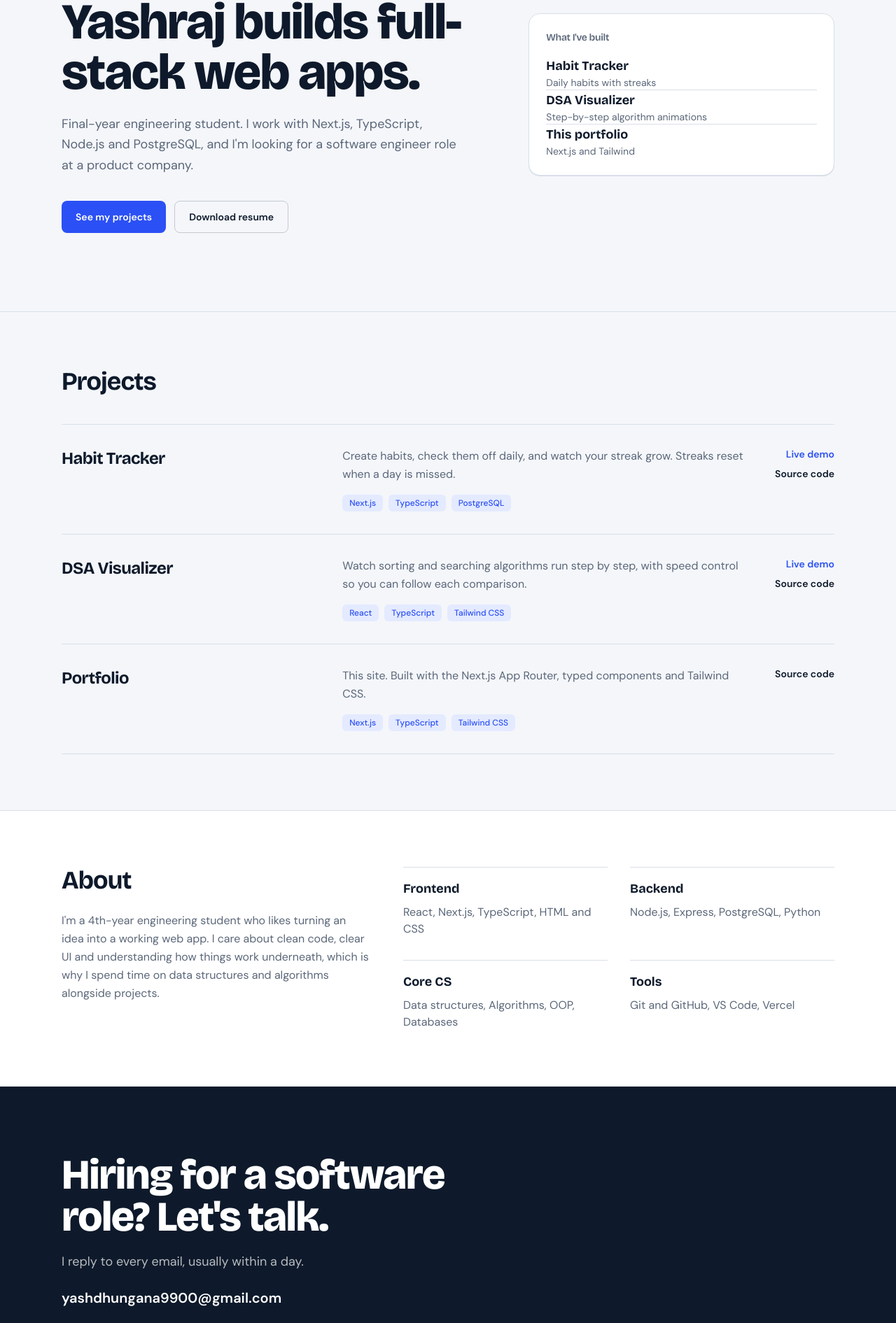
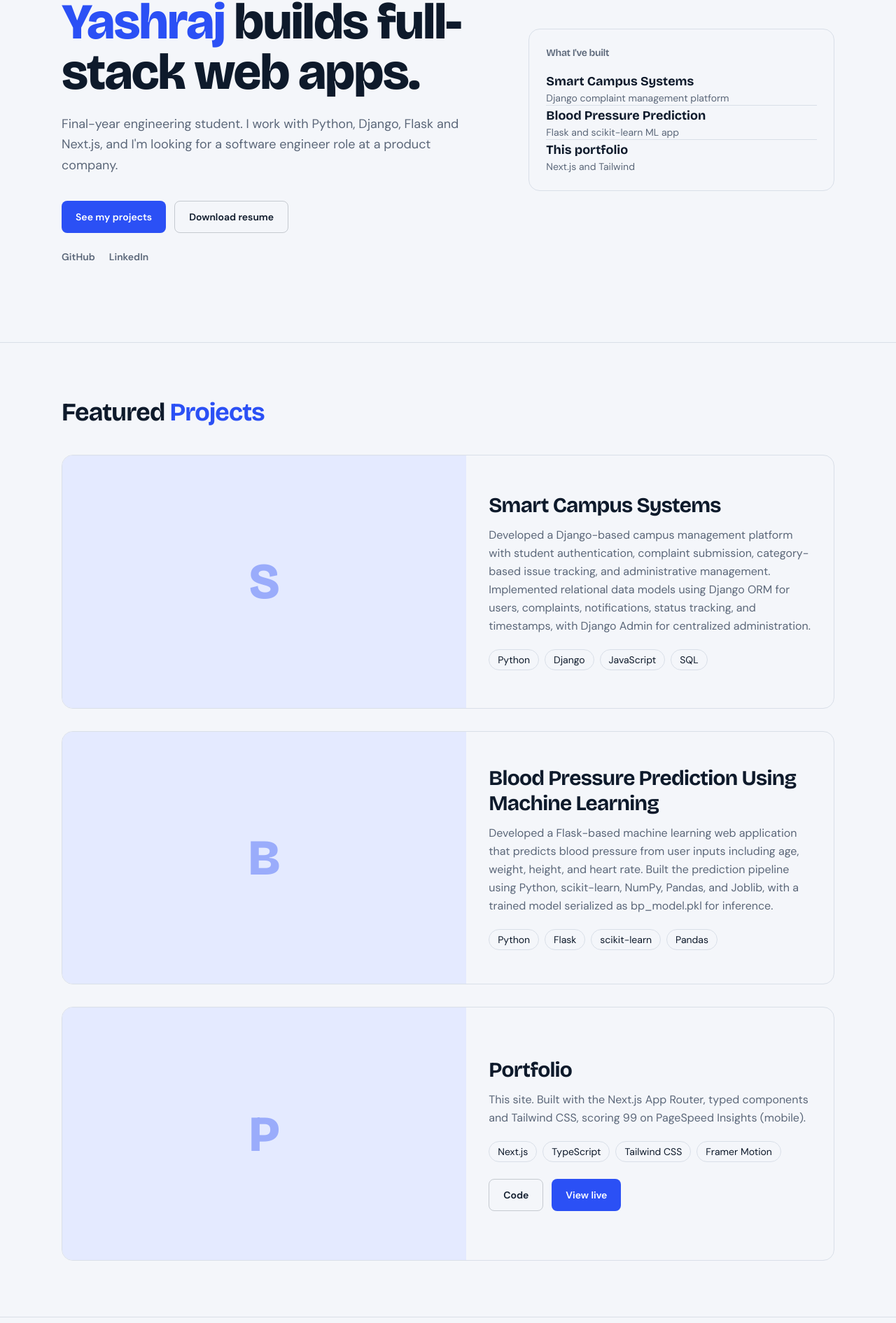
Before and after one commit to yashdhungana9900/portfolio, a Next.js app: page / in a window 1280 px wide. Shown: the part 240-2131 px from the top of the page at 70% size. Built offline with nearby package versions, Linux system fonts and the light colour scheme; no server answers.

Commit message:
Redesign: dark mint theme, new projects

```diff
--- a/app/layout.tsx
+++ b/app/layout.tsx
@@ -24,10 +24,11 @@ export const metadata: Metadata = {
     "Yashraj Dhungana",
     "full-stack developer",
     "software engineer",
+    "Python",
+    "Django",
+    "Flask",
     "Next.js",
-    "TypeScript",
-    "Node.js",
-    "PostgreSQL",
+    "machine learning",
     "portfolio",
   ],
   authors: [{ name: SITE.name }],
--- a/components/About.tsx
+++ b/components/About.tsx
@@ -1,18 +1,22 @@
 import Reveal from "./Reveal";
 
 const skills = [
-  { group: "Frontend", items: ["React", "Next.js", "TypeScript", "HTML and CSS"] },
-  { group: "Backend", items: ["Node.js", "Express", "PostgreSQL", "Python"] },
+  { group: "Languages", items: ["Python", "JavaScript", "TypeScript", "SQL"] },
+  { group: "Backend", items: ["Django", "Flask", "PostgreSQL"] },
+  { group: "Frontend", items: ["React", "Next.js", "Tailwind CSS", "HTML and CSS"] },
+  { group: "ML and data", items: ["scikit-learn", "Pandas", "NumPy"] },
   { group: "Core CS", items: ["Data structures", "Algorithms", "OOP", "Databases"] },
   { group: "Tools", items: ["Git and GitHub", "VS Code", "Vercel"] },
 ];
 
 export default function About() {
   return (
-    <section id="about" className="border-t border-line bg-white">
+    <section id="about" className="border-t border-line bg-surface">
       <div className="container-page grid gap-12 py-20 lg:grid-cols-[1fr_1.4fr]">
         <div>
-          <h2 className="section-title">About</h2>
+          <h2 className="section-title">
+            About <span className="text-brand">me</span>
+          </h2>
           <p className="mt-6 max-w-md leading-relaxed text-muted">
             I&apos;m a 4th-year engineering student who likes turning an idea
             into a working web app. I care about clean code, clear UI and
@@ -23,9 +27,22 @@ export default function About() {
 
         <dl className="grid gap-x-8 gap-y-8 sm:grid-cols-2">
           {skills.map((s, i) => (
-            <Reveal key={s.group} delay={i * 0.07} className="border-t border-line pt-4">
+            <Reveal
+              key={s.group}
+              delay={i * 0.07}
+              className="border-t border-line pt-4"
+            >
               <dt className="font-display text-lg font-bold">{s.group}</dt>
-              <dd className="mt-2 text-muted">{s.items.join(", ")}</dd>
+              <dd className="mt-3 flex flex-wrap gap-2">
+                {s.items.map((item) => (
+                  <span
+                    key={item}
+                    className="rounded-full bg-soft px-3 py-1 text-sm font-medium text-brand"
+                  >
+                    {item}
+                  </span>
+                ))}
+              </dd>
             </Reveal>
           ))}
         </dl>
--- a/components/Contact.tsx
+++ b/components/Contact.tsx
@@ -1,50 +1,50 @@
+import { SITE } from "@/lib/site";
+
 const EMAIL = "yashdhungana9900@gmail.com";
-
-const links = [
-  { label: "GitHub", href: "https://github.com/yashdhungana9900" },
-  { label: "LinkedIn", href: "https://www.linkedin.com/in/yashdhungana/" },
-];
 
 export default function Contact() {
   return (
-    <section id="contact" className="bg-ink text-white">
+    <section id="contact" className="border-t border-line bg-surface">
       <div className="container-page py-24">
         <h2 className="max-w-2xl text-4xl font-extrabold leading-tight sm:text-6xl">
-          Hiring for a software role? Let&apos;s talk.
+          Hiring for a software role?{" "}
+          <span className="text-brand">Let&apos;s talk.</span>
         </h2>
 
-        <p className="mt-5 max-w-lg text-lg text-white/70">
+        <p className="mt-5 max-w-lg text-lg text-muted">
           I reply to every email, usually within a day.
         </p>
 
         <p className="mt-6 select-all text-xl font-semibold">{EMAIL}</p>
 
-        <div className="relative z-10 mt-6 flex flex-wrap items-center gap-6">
+        <div className="relative z-10 mt-6 flex flex-wrap items-center gap-3">
           <a
             href={`https://mail.google.com/mail/?view=cm&to=${EMAIL}`}
             target="_blank"
             rel="noreferrer"
-            className="btn bg-white text-ink hover:bg-soft"
+            className="btn-primary"
           >
             Email me
           </a>
-          <a
-            href={`mailto:${EMAIL}`}
-            className="text-sm font-semibold text-white/80 underline-offset-4 hover:text-white hover:underline"
-          >
+          <a href={`mailto:${EMAIL}`} className="btn-outline">
             Open in mail app
           </a>
-          {links.map((l) => (
-            <a
-              key={l.label}
-              href={l.href}
-              target="_blank"
-              rel="noreferrer"
-              className="text-sm font-semibold text-white/80 underline-offset-4 hover:text-white hover:underline"
-            >
-              {l.label}
-            </a>
-          ))}
+          <a
+            href={SITE.github}
+            target="_blank"
+            rel="noreferrer"
+            className="btn-outline"
+          >
+            GitHub
+          </a>
+          <a
+            href={SITE.linkedin}
+            target="_blank"
+            rel="noreferrer"
+            className="btn-outline"
+          >
+            LinkedIn
+          </a>
         </div>
       </div>
     </section>
--- a/components/Footer.tsx
+++ b/components/Footer.tsx
@@ -1,9 +1,28 @@
+import { SITE } from "@/lib/site";
+
 export default function Footer() {
   return (
-    <footer className="bg-ink text-sm text-white/60">
-      <div className="container-page flex flex-col gap-2 border-t border-white/10 py-6 sm:flex-row sm:justify-between">
-        <p>© {new Date().getFullYear()} Yashraj</p>
-        <p>Built with Next.js and Tailwind CSS</p>
+    <footer className="border-t border-line bg-paper text-sm text-muted">
+      <div className="container-page flex flex-col gap-3 py-6 sm:flex-row sm:items-center sm:justify-between">
+        <p>© {new Date().getFullYear()} {SITE.name}</p>
+        <div className="flex gap-5">
+          <a
+            href={SITE.github}
+            target="_blank"
+            rel="noreferrer"
+            className="transition-colors hover:text-brand"
+          >
+            GitHub
+          </a>
+          <a
+            href={SITE.linkedin}
+            target="_blank"
+            rel="noreferrer"
+            className="transition-colors hover:text-brand"
+          >
+            LinkedIn
+          </a>
+        </div>
       </div>
     </footer>
   );
--- a/components/Hero.tsx
+++ b/components/Hero.tsx
@@ -1,10 +1,11 @@
 "use client";
 
 import { m, type Variants } from "framer-motion";
+import { SITE } from "@/lib/site";
 
 const builds = [
-  { name: "Habit Tracker", note: "Daily habits with streaks" },
-  { name: "DSA Visualizer", note: "Step-by-step algorithm animations" },
+  { name: "Smart Campus Systems", note: "Django complaint management platform" },
+  { name: "Blood Pressure Prediction", note: "Flask and scikit-learn ML app" },
   { name: "This portfolio", note: "Next.js and Tailwind" },
 ];
 
@@ -25,7 +26,7 @@ export default function Hero() {
         <m.div variants={container} initial="hidden" animate="show">
           <m.p
             variants={item}
-            className="inline-flex items-center gap-2 rounded-full border border-line bg-white px-3 py-1.5 text-sm text-muted"
+            className="inline-flex items-center gap-2 rounded-full border border-line bg-surface px-3 py-1.5 text-sm text-muted"
           >
             <span className="h-2 w-2 rounded-full bg-ok" aria-hidden />
             Open to SDE roles, graduating 2027
@@ -34,16 +35,17 @@ export default function Hero() {
           {/* The h1 is NOT animated on purpose: it is the biggest element on
               screen, so hiding it until JS loads would hurt the LCP score. */}
           <h1 className="mt-6 text-5xl font-extrabold leading-[1.05] sm:text-7xl">
-            Yashraj builds full-stack web apps.
+            <span className="text-brand">Yashraj</span> builds full-stack web
+            apps.
           </h1>
 
           <m.p
             variants={item}
             className="mt-6 max-w-xl text-lg leading-relaxed text-muted"
           >
-            Final-year engineering student. I work with Next.js, TypeScript,
-            Node.js and PostgreSQL, and I&apos;m looking for a software
-            engineer role at a product company.
+            Final-year engineering student. I work with Python, Django, Flask
+            and Next.js, and I&apos;m looking for a software engineer role at a
+            product company.
           </m.p>
 
           <m.div variants={item} className="mt-9 flex flex-wrap gap-3">
@@ -62,11 +64,33 @@ export default function Hero() {
               Download resume
             </m.a>
           </m.div>
+
+          <m.div
+            variants={item}
+            className="mt-6 flex gap-5 text-sm font-semibold"
+          >
+            <a
+              href={SITE.github}
+              target="_blank"
+              rel="noreferrer"
+              className="text-muted transition-colors hover:text-brand"
+            >
+              GitHub
+            </a>
+            <a
+              href={SITE.linkedin}
+              target="_blank"
+              rel="noreferrer"
+              className="text-muted transition-colors hover:text-brand"
+            >
+              LinkedIn
+            </a>
+          </m.div>
         </m.div>
 
         <m.aside
           aria-label="Things I've built"
-          className="rounded-2xl border border-line bg-white p-6 shadow-[0_1px_0_#D9DFE8]"
+          className="rounded-2xl border border-line bg-surface p-6"
           initial={{ opacity: 0, y: 20 }}
           animate={{ opacity: 1, y: 0 }}
           transition={{ duration: 0.6, delay: 0.35, ease: "easeOut" }}
--- a/components/Navbar.tsx
+++ b/components/Navbar.tsx
@@ -18,7 +18,7 @@ export default function Navbar() {
         <ul className="flex items-center gap-6 text-sm font-medium text-muted sm:gap-8">
           {links.map((l) => (
             <li key={l.href}>
-              <a href={l.href} className="transition-colors hover:text-ink">
+              <a href={l.href} className="transition-colors hover:text-brand">
                 {l.label}
               </a>
             </li>
@@ -26,7 +26,7 @@ export default function Navbar() {
           <li>
             <a
               href="/resume.pdf"
-              className="rounded-lg border border-ink/20 px-3 py-1.5 text-ink transition-colors hover:border-ink hover:bg-white"
+              className="rounded-lg border border-ink/20 px-3 py-1.5 text-ink transition-colors hover:border-brand hover:bg-surface hover:text-brand"
             >
               Resume
             </a>
--- a/components/Projects.tsx
+++ b/components/Projects.tsx
@@ -1,37 +1,40 @@
+import Image from "next/image";
 import Reveal from "./Reveal";
+import { SITE_URL } from "@/lib/site";
 
 type Project = {
   title: string;
   description: string;
   stack: string[];
+  image?: string; // e.g. "/projects/habit-tracker.webp" (file in public/projects)
   code?: string; // GitHub URL
   live?: string; // deployed URL
 };
 
-// Edit this list. Make "stack" match what you actually used.
+// Only add code/live when the link really works. Empty = button is hidden.
 const projects: Project[] = [
   {
-    title: "Habit Tracker",
+    title: "Smart Campus Systems",
     description:
-      "Create habits, check them off daily, and watch your streak grow. Streaks reset when a day is missed.",
-    stack: ["Next.js", "TypeScript", "PostgreSQL"],
-    code: "https://github.com/your-username/habit-tracker",
-    live: "https://your-habit-tracker.vercel.app",
+      "Developed a Django-based campus management platform with student authentication, complaint submission, category-based issue tracking, and administrative management. Implemented relational data models using Django ORM for users, complaints, notifications, status tracking, and timestamps, with Django Admin for centralized administration.",
+    stack: ["Python", "Django", "JavaScript", "SQL"],
+    // code: "https://github.com/yashdhungana9900/YOUR-REPO",
+    // live: "https://YOUR-APP-URL",
   },
   {
-    title: "DSA Visualizer",
+    title: "Blood Pressure Prediction Using Machine Learning",
     description:
-      "Watch sorting and searching algorithms run step by step, with speed control so you can follow each comparison.",
-    stack: ["React", "TypeScript", "Tailwind CSS"],
-    code: "https://github.com/your-username/dsa-visualizer",
-    live: "https://your-dsa-visualizer.vercel.app",
+      "Developed a Flask-based machine learning web application that predicts blood pressure from user inputs including age, weight, height, and heart rate. Built the prediction pipeline using Python, scikit-learn, NumPy, Pandas, and Joblib, with a trained model serialized as bp_model.pkl for inference.",
+    stack: ["Python", "Flask", "scikit-learn", "Pandas"],
+    // code: "https://github.com/yashdhungana9900/YOUR-REPO",
   },
   {
     title: "Portfolio",
     description:
-      "This site. Built with the Next.js App Router, typed components and Tailwind CSS.",
-    stack: ["Next.js", "TypeScript", "Tailwind CSS"],
-    code: "https://github.com/your-username/portfolio",
+      "This site. Built with the Next.js App Router, typed components and Tailwind CSS, scoring 99 on PageSpeed Insights (mobile).",
+    stack: ["Next.js", "TypeScript", "Tailwind CSS", "Framer Motion"],
+    code: "https://github.com/yashdhungana9900/portfolio",
+    live: "https://portfolio-two-pi-s00523mp6l.vercel.app",
   },
 ];
 
@@ -39,51 +42,73 @@ export default function Projects() {
   return (
     <section id="projects" className="border-t border-line">
       <div className="container-page py-20">
-        <h2 className="section-title">Projects</h2>
+        <h2 className="section-title">
+          Featured <span className="text-brand">Projects</span>
+        </h2>
 
-        <ul className="mt-10 divide-y divide-line border-y border-line">
+        <ul className="mt-10 grid gap-8">
           {projects.map((p) => (
             <Reveal
               as="li"
               key={p.title}
-              className="grid gap-4 py-8 md:grid-cols-[1fr_1.6fr_auto] md:gap-10"
+              className="overflow-hidden rounded-2xl border border-line bg-surface md:grid md:grid-cols-[1.1fr_1fr]"
             >
-              <h3 className="text-2xl font-bold">{p.title}</h3>
+              <div className="relative aspect-[16/10] bg-soft">
+                {p.image ? (
+                  <Image
+                    src={p.image}
+                    alt={`${p.title} screenshot`}
+                    fill
+                    sizes="(min-width: 768px) 50vw, 100vw"
+                    className="object-cover object-top"
+                  />
+                ) : (
+                  <div className="flex h-full items-center justify-center font-display text-7xl font-extrabold text-brand/40">
+                    {p.title[0]}
+                  </div>
+                )}
+              </div>
 
-              <div>
-                <p className="leading-relaxed text-muted">{p.description}</p>
-                <ul className="mt-4 flex flex-wrap gap-2">
+              <div className="flex flex-col justify-center p-6 md:p-8">
+                <h3 className="text-2xl font-bold sm:text-3xl">{p.title}</h3>
+                <p className="mt-3 leading-relaxed text-muted">
+                  {p.description}
+                </p>
+
+                <ul className="mt-5 flex flex-wrap gap-2">
                   {p.stack.map((s) => (
                     <li
                       key={s}
-                      className="rounded-md bg-soft px-2.5 py-1 text-xs font-medium text-brand"
+                      className="rounded-full border border-line px-3 py-1 text-sm text-ink"
                     >
                       {s}
                     </li>
                   ))}
                 </ul>
-              </div>
 
-              <div className="flex gap-5 text-sm font-semibold md:flex-col md:gap-2 md:text-right">
+                {(p.code || p.live) && (
+                  <div className="mt-6 flex flex-wrap gap-3">
+                    {p.code && (
+                      <a
+                        href={p.code}
+                        target="_blank"
+                        rel="noreferrer"
+                        className="btn-outline"
+                      >
+                        Code
+                      </a>
+                    )}
                     {p.live && (
                       <a
                         href={p.live}
                         target="_blank"
                         rel="noreferrer"
-                    className="text-brand underline-offset-4 hover:underline"
+                        className="btn-primary"
                       >
-                    Live demo
+                        View live
                       </a>
                     )}
-                {p.code && (
-                  <a
-                    href={p.code}
-                    target="_blank"
-                    rel="noreferrer"
-                    className="text-ink underline-offset-4 hover:underline"
-                  >
-                    Source code
-                  </a>
+                  </div>
                 )}
               </div>
             </Reveal>
--- a/lib/site.ts
+++ b/lib/site.ts
@@ -7,7 +7,7 @@ export const SITE = {
   name: "Yashraj Dhungana",
   title: "Yashraj | Full-Stack Developer",
   description:
-    "Portfolio of Yashraj, a computer science student building full-stack web apps with Next.js, TypeScript, Node.js and PostgreSQL. Open to SDE roles.",
+    "Portfolio of Yashraj, a computer science student building web apps and machine learning projects with Python, Django, Flask and Next.js. Open to SDE roles.",
   github: "https://github.com/yashdhungana9900",
   linkedin: "https://www.linkedin.com/in/yashdhungana/",
 };
```
Lines whose indentation alone changed are shown as unchanged.
